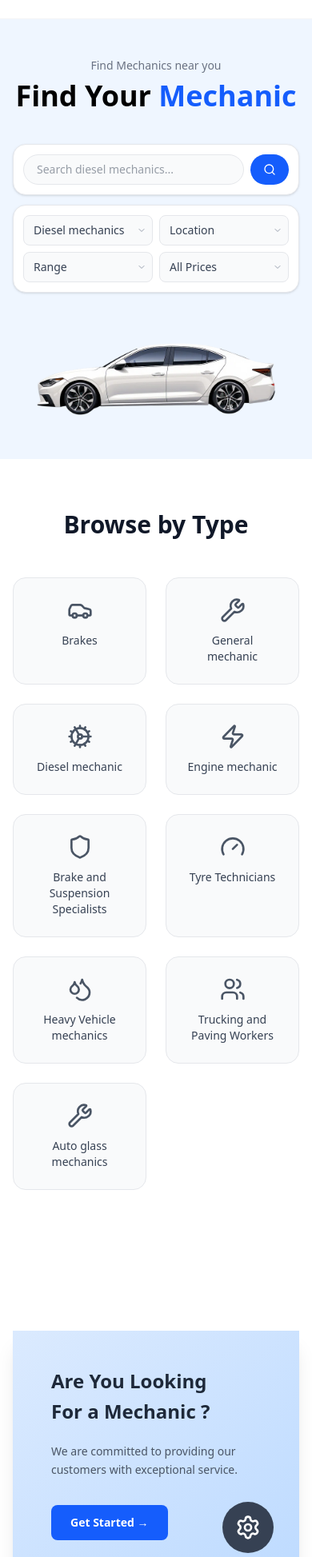
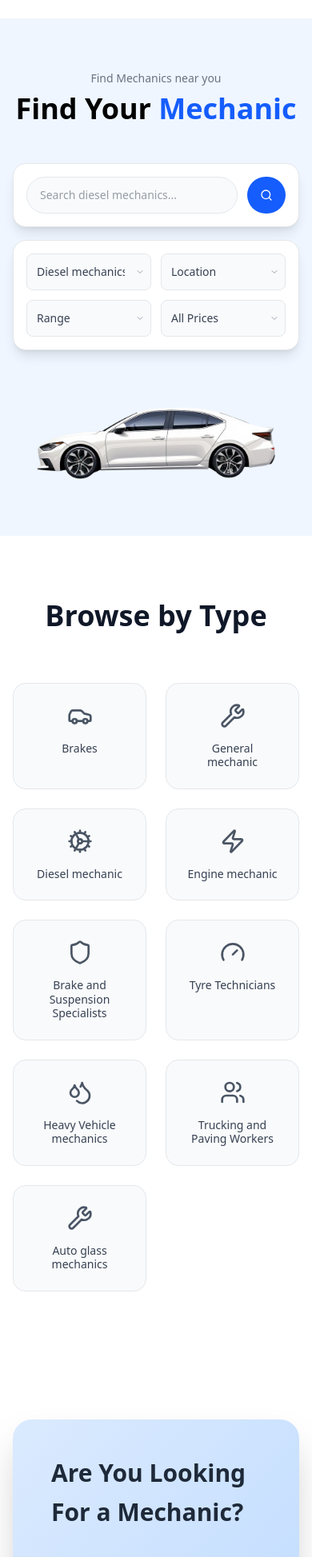
Before and after one commit to pedropkmmt/Mechanic-Finder, a React (Vite) app in the folder mechanic-finder/: page / in a window 390 px wide. Shown: the part 41-1988 px from the top of the page at 80% size. Built offline with nearby package versions, Linux system fonts and the light colour scheme.

Commit message:
spacing fixed

```diff
--- a/mechanic-finder/src/components/MechanicServiceCard.jsx
+++ b/mechanic-finder/src/components/MechanicServiceCard.jsx
@@ -1,70 +1,69 @@
 import React from 'react';
 import { Settings, Car } from 'lucide-react';
 
-export default function MechanicServiceCards() {
+const MechanicServiceCards = () => {
   return (
-    <div className="min-h-screen flex items-center justify-center p-4">
-      <div className="w-full max-w-4xl">
-        <div className="bg-white shadow-xl overflow-hidden">
+    <section className="py-20">
+      <div className="max-w-6xl mx-auto px-4 sm:px-6 lg:px-8">
+        <div className="bg-white shadow-2xl rounded-3xl overflow-hidden">
           <div className="grid grid-cols-1 md:grid-cols-2">
 
             {/* Looking for Mechanic Section */}
-            <div className="bg-gradient-to-br from-blue-100 to-blue-200 p-12 relative">
+            <div className="bg-gradient-to-br from-blue-100 to-blue-200 p-12 lg:p-16 relative">
               <div className="relative z-10">
-                <h2 className="text-2xl font-bold text-gray-800 mb-2 leading-tight">
+                <h2 className="text-3xl lg:text-4xl font-bold text-gray-800 mb-3 leading-tight">
                   Are You Looking
                 </h2>
-                <h2 className="text-2xl font-bold text-gray-800 mb-6 leading-tight">
-                  For a Mechanic ?
+                <h2 className="text-3xl lg:text-4xl font-bold text-gray-800 mb-8 leading-tight">
+                  For a Mechanic?
                 </h2>
 
-                <p className="text-gray-600 text-sm mb-8 leading-relaxed">
-                  We are committed to providing our customers with exceptional service.
+                <p className="text-gray-600 text-base mb-10 leading-relaxed max-w-sm">
+                  We are committed to providing our customers with exceptional service and connecting you with trusted professionals.
                 </p>
 
-                <button className="bg-blue-600 hover:bg-blue-700 text-white font-semibold py-3 px-6 rounded-lg transition-colors duration-200 text-sm">
+                <button className="bg-blue-600 hover:bg-blue-700 text-white font-semibold py-4 px-8 rounded-xl transition-all duration-200 text-base hover:shadow-lg transform hover:-translate-y-1">
                   Get Started →
                 </button>
               </div>
 
               <div className="absolute bottom-8 right-8">
-                <div className="w-16 h-16 bg-gray-700 rounded-full flex items-center justify-center">
-                  <Settings className="w-8 h-8 text-white" />
+                <div className="w-20 h-20 bg-gray-700 rounded-full flex items-center justify-center shadow-lg">
+                  <Settings className="w-10 h-10 text-white" />
                 </div>
               </div>
             </div>
 
             {/* Are you a Mechanic Section */}
-            <div className="bg-gradient-to-br from-pink-100 to-pink-200 p-12 relative">
+            <div className="bg-gradient-to-br from-pink-100 to-pink-200 p-12 lg:p-16 relative">
               <div className="relative z-10">
-                <h2 className="text-2xl font-bold text-gray-800 mb-2 leading-tight">
+                <h2 className="text-3xl lg:text-4xl font-bold text-gray-800 mb-3 leading-tight">
                   Are you a
                 </h2>
-                <h2 className="text-2xl font-bold text-gray-800 mb-6 leading-tight">
+                <h2 className="text-3xl lg:text-4xl font-bold text-gray-800 mb-8 leading-tight">
                   Mechanic?
                 </h2>
 
-                <p className="text-gray-600 text-sm mb-8 leading-relaxed">
-                  We are committed to providing our customers with exceptional service.
+                <p className="text-gray-600 text-base mb-10 leading-relaxed max-w-sm">
+                  Join our platform and connect with customers who need your expertise. Grow your business with us.
                 </p>
 
-                <button className="bg-gray-800 hover:bg-gray-900 text-white font-semibold py-3 px-6 rounded-lg transition-colors duration-200 text-sm">
+                <button className="bg-gray-800 hover:bg-gray-900 text-white font-semibold py-4 px-8 rounded-xl transition-all duration-200 text-base hover:shadow-lg transform hover:-translate-y-1">
                   Get Started →
                 </button>
               </div>
 
-              {/* Icon positioned in bottom right */}
               <div className="absolute bottom-8 right-8">
-                <div className="w-16 h-16 bg-gray-700 rounded-full flex items-center justify-center">
-                  <Car className="w-8 h-8 text-white" />
+                <div className="w-20 h-20 bg-gray-700 rounded-full flex items-center justify-center shadow-lg">
+                  <Car className="w-10 h-10 text-white" />
                 </div>
               </div>
             </div>
 
           </div>
         </div>
-
       </div>
-    </div>
+    </section>
   );
-}
+};
+export default MechanicServiceCards
--- a/mechanic-finder/src/components/MechanicTypes.jsx
+++ b/mechanic-finder/src/components/MechanicTypes.jsx
@@ -1,6 +1,7 @@
 import React from "react";
 import { ChevronDown, Search, Car, Wrench, Cog, Zap, Shield, Users, Gauge, Droplets } from 'lucide-react';
 
+const MechanicTypes = () => {
   const serviceTypes = [
     { icon: <Car className="w-8 h-8" />, label: 'Brakes' },
     { icon: <Wrench className="w-8 h-8" />, label: 'General mechanic' },
@@ -13,26 +14,23 @@ const serviceTypes = [
     { icon: <Wrench className="w-8 h-8" />, label: 'Auto glass mechanics' }
   ];
 
-const Mechanicoptions = () => {
-    return(
-        <>
-      {/* Browse by Type Section */}
-      <section className="py-16 bg-white">
+  return (
+    <section className="py-20 bg-white">
       <div className="max-w-7xl mx-auto px-4 sm:px-6 lg:px-8">
-          <h2 className="text-3xl font-bold text-center text-gray-900 mb-12">
+        <h2 className="text-4xl font-bold text-center text-gray-900 mb-16">
           Browse by Type
         </h2>
 
-          <div className="grid grid-cols-2 md:grid-cols-3 lg:grid-cols-5 xl:grid-cols-9 gap-6">
+        <div className="grid grid-cols-2 md:grid-cols-3 lg:grid-cols-4 xl:grid-cols-5 gap-6">
           {serviceTypes.map((service, index) => (
             <div
               key={index}
-                className="flex flex-col items-center p-6 bg-gray-50 rounded-2xl hover:bg-gray-100 cursor-pointer transition-colors group border border-gray-200 hover:border-gray-300"
+              className="flex flex-col items-center p-6 bg-gray-50 rounded-2xl hover:bg-gray-100 cursor-pointer transition-all duration-200 group border border-gray-200 hover:border-gray-300 hover:shadow-md"
             >
-                <div className="text-gray-600 group-hover:text-blue-600 transition-colors mb-3">
+              <div className="text-gray-600 group-hover:text-blue-600 transition-colors mb-4">
                 {service.icon}
               </div>
-                <span className="text-sm text-center text-gray-700 group-hover:text-gray-900 font-medium">
+              <span className="text-sm text-center text-gray-700 group-hover:text-gray-900 font-medium leading-tight">
                 {service.label}
               </span>
             </div>
@@ -40,8 +38,7 @@ const Mechanicoptions = () => {
         </div>
       </div>
     </section>
-        </>
-    )
-}
+  );
+};
 
-export default Mechanicoptions
+export default MechanicTypes
--- a/mechanic-finder/src/features/FilterBar.jsx
+++ b/mechanic-finder/src/features/FilterBar.jsx
@@ -19,14 +19,13 @@ const FilterBar = () => {
 
   const handleSearch = () => {
     console.log('Search filters:', filters);
-    // search logic
   };
 
   return (
-    <div className="w-full py-4">
+    <div className="w-full py-6">
       <div className="max-w-4xl mx-auto px-4">
         {/* Desktop Filter Bar */}
-        <div className="hidden md:flex items-center justify-center gap-1 bg-white shadow-sm px-6 py-2 rounded-full border border-gray-200">
+        <div className="hidden md:flex items-center justify-center gap-1 bg-white shadow-lg px-6 py-3 rounded-full border border-gray-200">
           {/* Search by Name */}
           <div className="relative">
             <input
@@ -117,94 +116,31 @@ const FilterBar = () => {
           </button>
         </div>
 
-        {/* Tablet Filter Bar */}
-        <div className="hidden sm:flex md:hidden flex-wrap items-center justify-center gap-2 bg-white shadow-sm px-4 py-3 rounded-2xl border border-gray-200">
-          <div className="relative">
-            <select
-              className="appearance-none px-3 py-2 pr-7 bg-gray-50 text-gray-700 text-sm border border-gray-200 rounded-full hover:border-blue-300 focus:border-blue-400 focus:outline-none cursor-pointer"
-              value={filters.category}
-              onChange={(e) => handleFilterChange('category', e.target.value)}
-            >
-              <option value="Diesel mechanics">Diesel mechanics</option>
-              <option value="Auto repair">Auto repair</option>
-              <option value="Maintenance">Maintenance</option>
-            </select>
-            <FiChevronDown className="absolute right-2 top-1/2 transform -translate-y-1/2 text-gray-400 pointer-events-none" size={12} />
-          </div>
-
-          <div className="relative">
-            <select
-              className="appearance-none px-3 py-2 pr-7 bg-gray-50 text-gray-700 text-sm border border-gray-200 rounded-full hover:border-blue-300 focus:border-blue-400 focus:outline-none cursor-pointer"
-              value={filters.location}
-              onChange={(e) => handleFilterChange('location', e.target.value)}
-            >
-              <option value="">Location</option>
-              <option value="Johannesburg">Johannesburg</option>
-              <option value="Cape Town">Cape Town</option>
-              <option value="Durban">Durban</option>
-            </select>
-            <FiChevronDown className="absolute right-2 top-1/2 transform -translate-y-1/2 text-gray-400 pointer-events-none" size={12} />
-          </div>
-
-          <div className="relative">
-            <select
-              className="appearance-none px-3 py-2 pr-7 bg-gray-50 text-gray-700 text-sm border border-gray-200 rounded-full hover:border-blue-300 focus:border-blue-400 focus:outline-none cursor-pointer"
-              value={filters.range}
-              onChange={(e) => handleFilterChange('range', e.target.value)}
-            >
-              <option value="">Range</option>
-              <option value="5km">5 km</option>
-              <option value="10km">10 km</option>
-              <option value="25km">25 km</option>
-            </select>
-            <FiChevronDown className="absolute right-2 top-1/2 transform -translate-y-1/2 text-gray-400 pointer-events-none" size={12} />
-          </div>
-
-          <div className="relative">
-            <select
-              className="appearance-none px-3 py-2 pr-7 bg-gray-50 text-gray-700 text-sm border border-gray-200 rounded-full hover:border-blue-300 focus:border-blue-400 focus:outline-none cursor-pointer"
-              value={filters.price}
-              onChange={(e) => handleFilterChange('price', e.target.value)}
-            >
-              <option value="">All Prices</option>
-              <option value="budget">R0 - R500</option>
-              <option value="mid">R500 - R1500</option>
-              <option value="premium">R1500+</option>
-            </select>
-            <FiChevronDown className="absolute right-2 top-1/2 transform -translate-y-1/2 text-gray-400 pointer-events-none" size={12} />
-          </div>
-
-          <button
-            onClick={handleSearch}
-            className="bg-blue-600 hover:bg-blue-700 text-white p-2 rounded-full transition-colors duration-200 focus:outline-none focus:ring-2 focus:ring-blue-400"
-          >
-            <FiSearch size={16} />
-          </button>
-        </div>
-
         {/* Mobile Filter Bar */}
-        <div className="sm:hidden space-y-3">
-          <div className="bg-white shadow-sm rounded-2xl border border-gray-200 p-3">
-            <div className="flex gap-2">
+        <div className="md:hidden space-y-4">
+          <div className="bg-white shadow-lg rounded-2xl border border-gray-200 p-4">
+            <div className="flex gap-3">
               <input
                 type="text"
                 placeholder="Search diesel mechanics..."
-                className="flex-1 px-4 py-2 bg-gray-50 text-gray-700 text-sm border border-gray-200 rounded-full focus:border-blue-400 focus:outline-none"
+                className="flex-1 px-4 py-3 bg-gray-50 text-gray-700 text-sm border border-gray-200 rounded-full focus:border-blue-400 focus:outline-none"
+                value={filters.searchName}
+                onChange={(e) => handleFilterChange('searchName', e.target.value)}
               />
               <button
                 onClick={handleSearch}
-                className="bg-blue-600 hover:bg-blue-700 text-white px-4 py-2 rounded-full transition-colors duration-200"
+                className="bg-blue-600 hover:bg-blue-700 text-white px-4 py-3 rounded-full transition-colors duration-200"
               >
                 <FiSearch size={16} />
               </button>
             </div>
           </div>
 
-          <div className="bg-white shadow-sm rounded-2xl border border-gray-200 p-3">
-            <div className="grid grid-cols-2 gap-2">
+          <div className="bg-white shadow-lg rounded-2xl border border-gray-200 p-4">
+            <div className="grid grid-cols-2 gap-3">
               <div className="relative">
                 <select
-                  className="w-full appearance-none px-3 py-2 pr-7 bg-gray-50 text-gray-700 text-sm border border-gray-200 rounded-lg focus:border-blue-400 focus:outline-none cursor-pointer"
+                  className="w-full appearance-none px-3 py-3 pr-8 bg-gray-50 text-gray-700 text-sm border border-gray-200 rounded-lg focus:border-blue-400 focus:outline-none cursor-pointer"
                   value={filters.category}
                   onChange={(e) => handleFilterChange('category', e.target.value)}
                 >
@@ -217,7 +153,7 @@ const FilterBar = () => {
 
               <div className="relative">
                 <select
-                  className="w-full appearance-none px-3 py-2 pr-7 bg-gray-50 text-gray-700 text-sm border border-gray-200 rounded-lg focus:border-blue-400 focus:outline-none cursor-pointer"
+                  className="w-full appearance-none px-3 py-3 pr-8 bg-gray-50 text-gray-700 text-sm border border-gray-200 rounded-lg focus:border-blue-400 focus:outline-none cursor-pointer"
                   value={filters.location}
                   onChange={(e) => handleFilterChange('location', e.target.value)}
                 >
@@ -231,7 +167,7 @@ const FilterBar = () => {
 
               <div className="relative">
                 <select
-                  className="w-full appearance-none px-3 py-2 pr-7 bg-gray-50 text-gray-700 text-sm border border-gray-200 rounded-lg focus:border-blue-400 focus:outline-none cursor-pointer"
+                  className="w-full appearance-none px-3 py-3 pr-8 bg-gray-50 text-gray-700 text-sm border border-gray-200 rounded-lg focus:border-blue-400 focus:outline-none cursor-pointer"
                   value={filters.range}
                   onChange={(e) => handleFilterChange('range', e.target.value)}
                 >
@@ -245,7 +181,7 @@ const FilterBar = () => {
 
               <div className="relative">
                 <select
-                  className="w-full appearance-none px-3 py-2 pr-7 bg-gray-50 text-gray-700 text-sm border border-gray-200 rounded-lg focus:border-blue-400 focus:outline-none cursor-pointer"
+                  className="w-full appearance-none px-3 py-3 pr-8 bg-gray-50 text-gray-700 text-sm border border-gray-200 rounded-lg focus:border-blue-400 focus:outline-none cursor-pointer"
                   value={filters.price}
                   onChange={(e) => handleFilterChange('price', e.target.value)}
                 >
@@ -263,5 +199,4 @@ const FilterBar = () => {
     </div>
   );
 };
-
-export default FilterBar;
+export default FilterBar
--- a/mechanic-finder/src/pages/Landing Page.jsx
+++ b/mechanic-finder/src/pages/Landing Page.jsx
@@ -1,4 +1,4 @@
-import Mechanicoptions from "../components/MechanicTypes";
+import MechanicTypes from "../components/MechanicTypes";
 import NavBar from "../components/Navbar";
 import Filterbar from "../features/FilterBar";
 import MechanicServiceCards from "../components/MechanicServiceCard";
@@ -8,7 +8,7 @@ const FindMechanicPage = () => {
     <div className="font-sans">
       <NavBar/>
       {/* Hero Section */}
-      <section className="bg-blue-50 text-center py-12">
+      <section className="bg-blue-50 text-center py-16 lg:py-20">
         <h5 className="text-sm text-gray-500 mb-2">Find Mechanics near you</h5>
         <h1 className="text-4xl font-bold mb-6">
           Find Your <span className="text-blue-600">Mechanic</span>
@@ -25,7 +25,7 @@ const FindMechanicPage = () => {
         </div>
       </section>
        {/* Browse By Type */}
-       < Mechanicoptions />
+       < MechanicTypes />
         {/* Looking for a Mechanic Card */}
         <MechanicServiceCards/>
     </div>
```
Lines whose indentation alone changed are shown as unchanged.
